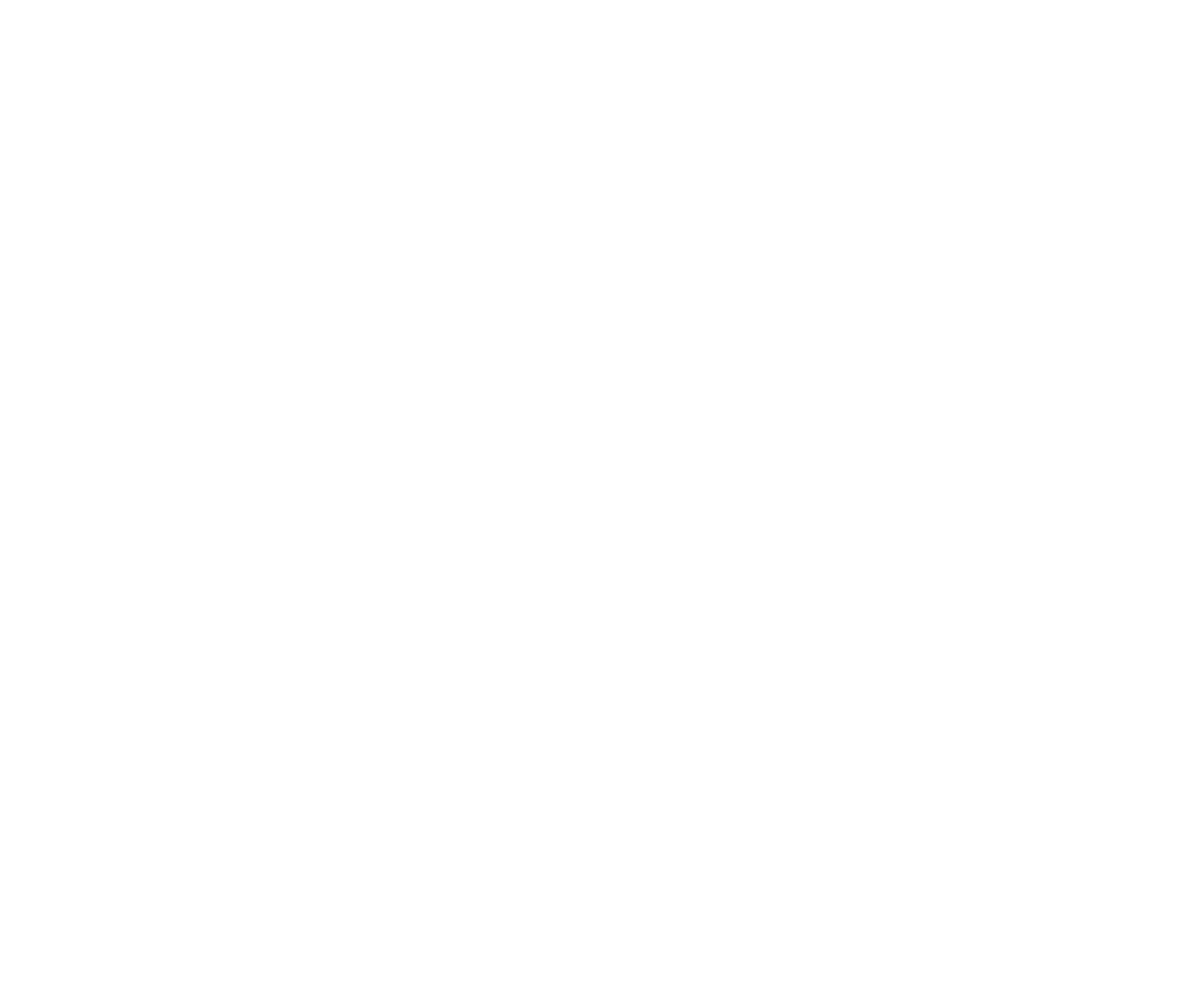
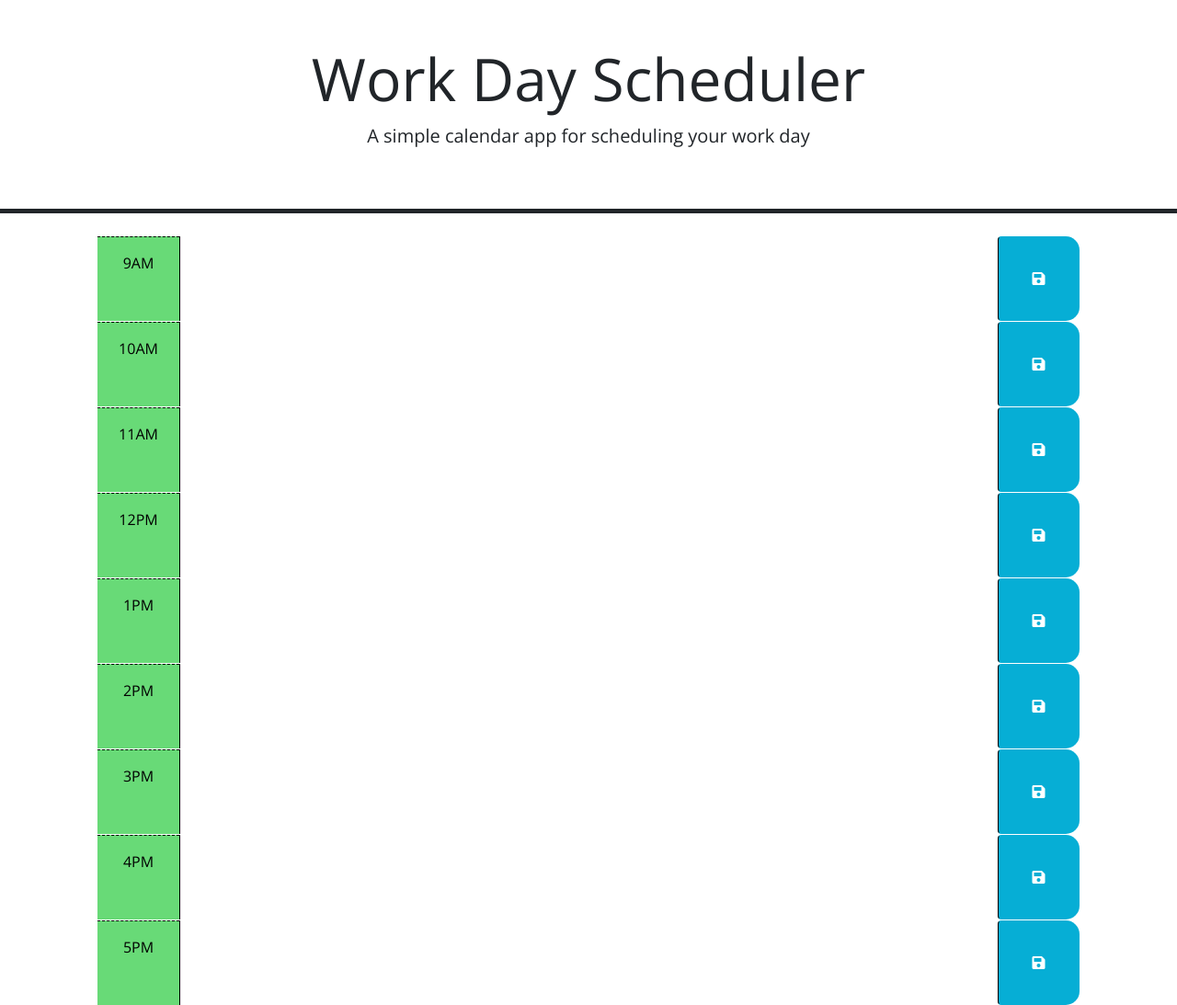
Before and after one commit to leadencat/Work-Calender, a plain HTML site: page index.html in a window 1280 px wide. Shown: the whole page at 92% size. Before the commit the page ends 800 px from the top, so only its background shows below. Drawn offline with nearby package versions, Linux system fonts and the light colour scheme.

Commit message:
did column code for html and styling for webpage

```diff
--- a/assets/style.css
+++ b/assets/style.css
@@ -0,0 +1,59 @@
+body {
+    font-family: 'Open Sans', sans-serif;
+    font-size: 16px;
+  }
+
+  textarea {
+    background: transparent;
+    border: none;
+    resize: none;
+    color: #000000;
+    border-left: 1px solid black;
+    padding: 10px;
+  }
+
+  .saveBtn {
+    border-left: 1px solid black;
+    border-top-right-radius: 15px;
+    border-bottom-right-radius: 15px;
+    background-color: #06aed5;
+    color: white;
+  }
+
+  .saveBtn i:hover {
+    font-size: 20px;
+    transition: all 0.3s ease-in-out;
+  }
+
+  .description {
+    white-space: pre-wrap;
+  }
+
+  .hour {
+    background-color: #68da77;
+    color: #000000;
+    border-top: 1px dashed #000000;
+  }
+
+  .past {
+    background-color: #7f439b;
+    color: white;
+  }
+
+  .present {
+    background-color: #ddff61;
+    color: white;
+  }
+
+  .future {
+    background-color: #3ca6b4;
+    color: white;
+  }
+
+  .time-block {
+    border-radius: 15px;
+  }
+
+  .row {
+    border-top: 1px solid white;
+  }
--- a/index.html
+++ b/index.html
@@ -13,4 +13,95 @@
   <link rel="stylesheet" href="./assets/style.css" />
     <title>Work Calender</title>
   </head>
+
+  <body>
+    <header class="p-5 mb-4 border-5 border-bottom border-dark text-center">
+      <h1 class="display-3">Work Day Scheduler</h1>
+      <p class="lead">A simple calendar app for scheduling your work day</p>
+      <p id="currentDay" class="lead"></p>
+    </header>
+    <div class="container-lg px-5">
+
+      <div id="9" class="row time-block">
+        <div class="col-2 col-md-1 hour text-center py-3">9AM</div>
+        <textarea class="col-8 col-md-10 description" rows="3"></textarea>
+        <button class="btn saveBtn col-2 col-md-1" aria-label="save">
+          <i class="fas fa-save" aria-hidden="true"></i>
+        </button>
+      </div>
+
+      <div id="10" class="row time-block">
+        <div class="col-2 col-md-1 hour text-center py-3">10AM</div>
+        <textarea class="col-8 col-md-10 description" rows="3"></textarea>
+        <button class="btn saveBtn col-2 col-md-1" aria-label="save">
+          <i class="fas fa-save" aria-hidden="true"></i>
+        </button>
+      </div>
+
+      <div id="11" class="row time-block">
+        <div class="col-2 col-md-1 hour text-center py-3">11AM</div>
+        <textarea class="col-8 col-md-10 description" rows="3"></textarea>
+        <button class="btn saveBtn col-2 col-md-1" aria-label="save">
+          <i class="fas fa-save" aria-hidden="true"></i>
+        </button>
+      </div>
+
+      <div id="12" class="row time-block">
+        <div class="col-2 col-md-1 hour text-center py-3">12PM</div>
+        <textarea class="col-8 col-md-10 description" rows="3"></textarea>
+        <button class="btn saveBtn col-2 col-md-1" aria-label="save">
+          <i class="fas fa-save" aria-hidden="true"></i>
+        </button>
+      </div>
+
+      <div id="13" class="row time-block">
+        <div class="col-2 col-md-1 hour text-center py-3">1PM</div>
+        <textarea class="col-8 col-md-10 description" rows="3"></textarea>
+        <button class="btn saveBtn col-2 col-md-1" aria-label="save">
+          <i class="fas fa-save" aria-hidden="true"></i>
+        </button>
+      </div>
+
+      <div id="14" class="row time-block">
+        <div class="col-2 col-md-1 hour text-center py-3">2PM</div>
+        <textarea class="col-8 col-md-10 description" rows="3"></textarea>
+        <button class="btn saveBtn col-2 col-md-1" aria-label="save">
+          <i class="fas fa-save" aria-hidden="true"></i>
+        </button>
+      </div>
+
+      <div id="15" class="row time-block">
+        <div class="col-2 col-md-1 hour text-center py-3">3PM</div>
+        <textarea class="col-8 col-md-10 description" rows="3"></textarea>
+        <button class="btn saveBtn col-2 col-md-1" aria-label="save">
+          <i class="fas fa-save" aria-hidden="true"></i>
+        </button>
+      </div>
+
+      <div id="16" class="row time-block">
+        <div class="col-2 col-md-1 hour text-center py-3">4PM</div>
+        <textarea class="col-8 col-md-10 description" rows="3"></textarea>
+        <button class="btn saveBtn col-2 col-md-1" aria-label="save">
+          <i class="fas fa-save" aria-hidden="true"></i>
+        </button>
+      </div>
+
+      <div id="17" class="row time-block">
+        <div class="col-2 col-md-1 hour text-center py-3">5PM</div>
+        <textarea class="col-8 col-md-10 description" rows="3"></textarea>
+        <button class="btn saveBtn col-2 col-md-1" aria-label="save">
+          <i class="fas fa-save" aria-hidden="true"></i>
+        </button>
+      </div>
+
+    <script src="https://code.jquery.com/jquery-3.4.1.min.js"></script>
+    <script
+      src="https://cdn.jsdelivr.net/npm/dayjs@1.11.3/dayjs.min.js"
+      integrity="sha256-iu/zLUB+QgISXBLCW/mcDi/rnf4m4uEDO0wauy76x7U="
+      crossorigin="anonymous"
+    ></script>
+
+    <script src="Assets/script.js"></script>
+  </body>
+
 </html>
```
